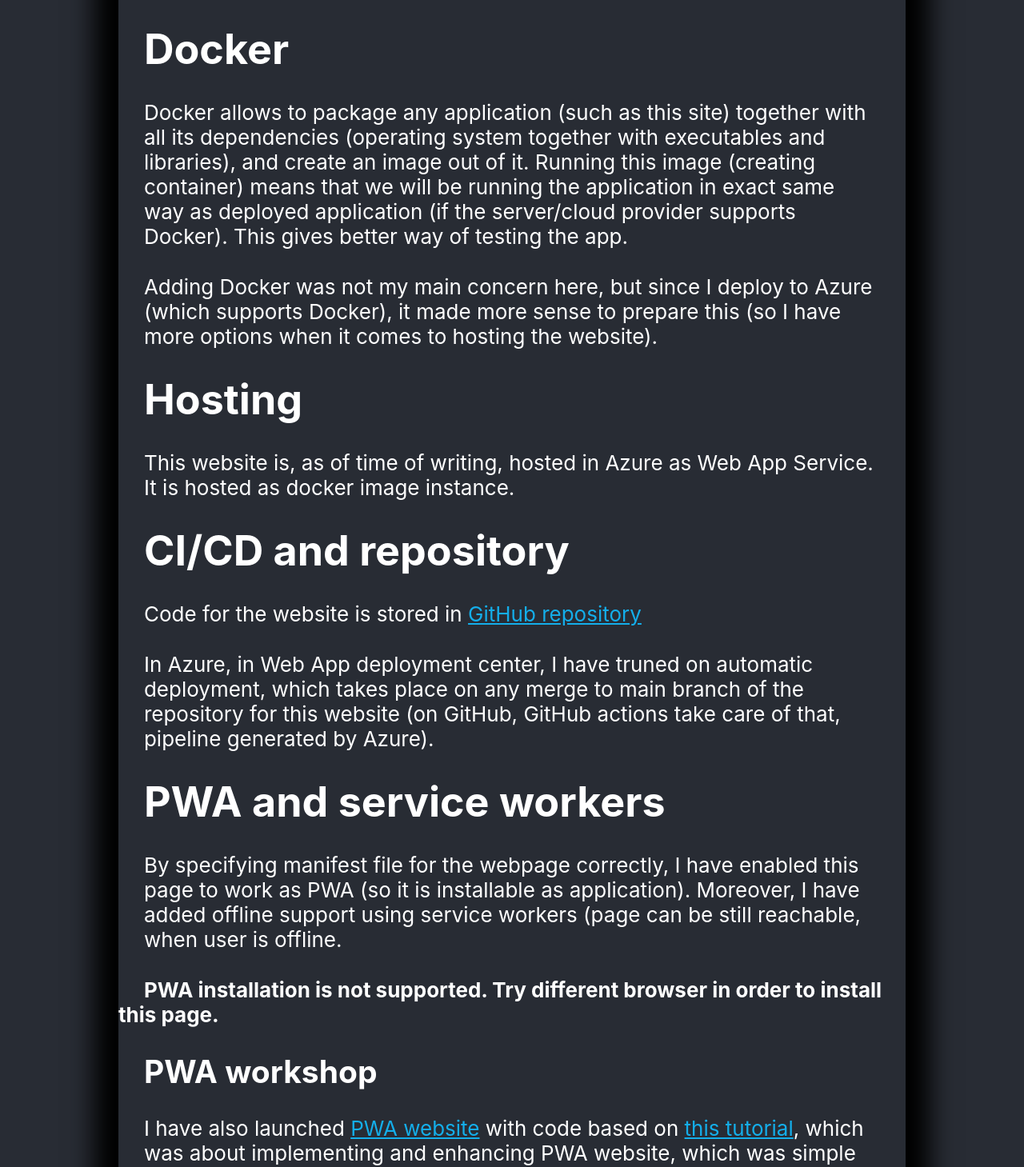
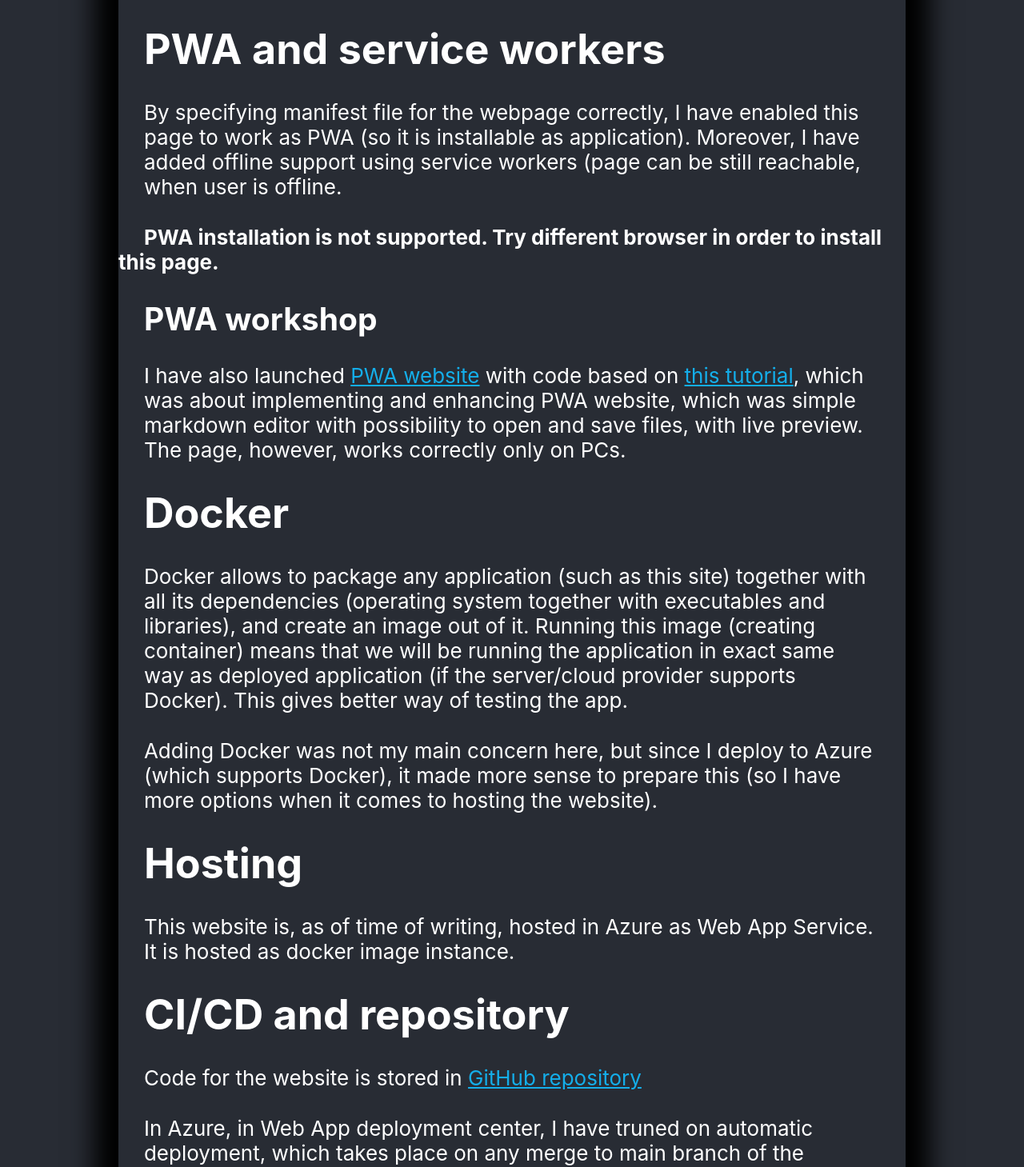
Before and after one commit to mturczyn/about-intrinsic, a React (Create React App) app: page /technology-stack in a window 1280 px wide. Shown: the part 723-2182 px from the top of the page at 80% size. Built offline with nearby package versions, Linux system fonts and the light colour scheme.

Commit message:
Corrected appearance of TechStack page, corrected some translations.

```diff
--- a/src/TechStack/TechStack.css
+++ b/src/TechStack/TechStack.css
@@ -5,6 +5,16 @@ h4,
 h5,
 h6 {
     margin: 2rem;
+}
+
+#pwa-installation {
+    margin-left: 2rem;
+}
+
+#pwa-installation > strong {
+    margin: 0;
+    margin-inline-start: 1ch;
+    font-weight: normal;
 }
 
 strong {
@@ -18,7 +28,6 @@ strong[data-pwa-installed] {
 #pwa-install-button {
     padding: 0;
     font-size: inherit;
-    margin-left: 2rem;
     background: none !important;
     border: none;
     /*input has OS specific font-family*/
--- a/src/TechStack/index.tsx
+++ b/src/TechStack/index.tsx
@@ -22,11 +22,11 @@ const TechStack = () => {
         pwaInstaller.prompt()
         // Wait for the user to respond to the prompt
         pwaInstaller.userChoice.then((choiceResult) => {
-            if (choiceResult.outcome === 'accepted') {
-                console.log('User accepted installation prompt')
-            } else {
-                console.log('User dismissed installation prompt')
-            }
+            console.log(
+                choiceResult.outcome === 'accepted'
+                    ? 'User accepted installation prompt'
+                    : 'User dismissed installation prompt'
+            )
         })
     }
 
@@ -78,6 +78,50 @@ const TechStack = () => {
                 </p>
             </Trans>
 
+            <h1>{t('PWA and service workers')}</h1>
+            <p>
+                {t(
+                    'By specifying manifest file for the webpage correctly, I have enabled this page to work as PWA (so it is installable as application). Moreover, I have added offline support using service workers (page can be still reachable, when user is offline.'
+                )}
+            </p>
+            {pwaInstalled ? (
+                <strong data-pwa-installed>
+                    {t('Already installed as PWA')}
+                </strong>
+            ) : pwaInstallationSupported ? (
+                <div id="pwa-installation">
+                    <button id="pwa-install-button" onClick={installPwa}>
+                        {t('Install the page as PWA')}
+                    </button>
+                    <strong>
+                        {t(
+                            '(if link is not working, try different browser, as some browsers, like Opera, do not support PWAs)'
+                        )}
+                    </strong>
+                </div>
+            ) : (
+                <strong>
+                    {t(
+                        'PWA installation is not supported. Try different browser in order to install this page.'
+                    )}
+                </strong>
+            )}
+            <h2>{t('PWA workshop')}</h2>
+            <Trans i18nKey={'pwa-workshop-description'}>
+                <p>
+                    <a
+                        rel="noreferrer"
+                        href="https://pwa-workshop-codelab.vercel.app"
+                        target="_blank"
+                    ></a>
+                    <a
+                        rel="noreferrer"
+                        href="https://web.dev/articles/new-pwa-training"
+                        target="_blank"
+                    ></a>
+                </p>
+            </Trans>
+
             <h1>Docker</h1>
             <Trans>
                 <p>
@@ -123,43 +167,6 @@ const TechStack = () => {
                     actions take care of that, pipeline generated by Azure).
                 </p>
             </Trans>
-
-            <h1>{t('PWA and service workers')}</h1>
-            <p>
-                {t(
-                    'By specifying manifest file for the webpage correctly, I have enabled this page to work as PWA (so it is installable as application). Moreover, I have added offline support using service workers (page can be still reachable, when user is offline.'
-                )}
-            </p>
-            {pwaInstalled ? (
-                <strong data-pwa-installed>
-                    {t('Already installed as PWA')}
-                </strong>
-            ) : pwaInstallationSupported ? (
-                <button id="pwa-install-button" onClick={installPwa}>
-                    {t('Install the page as PWA')}
-                </button>
-            ) : (
-                <strong>
-                    {t(
-                        'PWA installation is not supported. Try different browser in order to install this page.'
-                    )}
-                </strong>
-            )}
-            <h2>{t('PWA workshop')}</h2>
-            <Trans i18nKey={'pwa-workshop-description'}>
-                <p>
-                    <a
-                        rel="noreferrer"
-                        href="https://pwa-workshop-codelab.vercel.app"
-                        target="_blank"
-                    ></a>
-                    <a
-                        rel="noreferrer"
-                        href="https://web.dev/articles/new-pwa-training"
-                        target="_blank"
-                    ></a>
-                </p>
-            </Trans>
         </>
     )
 }
--- a/src/i18n.ts
+++ b/src/i18n.ts
@@ -38,7 +38,7 @@ const resources = {
             frameworkAndLibraries: 'Frameworki i biblioteki',
             '<p>To create this website, I have used React framework, in order to optimize development process. I did not use any advanced React features, such as hooks, as this page did not require complex logic. I think, I could even find lighter library, with fewer features, that would accomplish the same.</p><p>I also used React libraries for features: routing is implemented with react-router package and there is multilanguage (PL and ENG) support, thanks to react-nexti18n package.</p>':
                 '<p>Do stworzenia tej strony użyłem frameworka React, aby zoptymalizować proces deweloperski. Nie korzystałem z zaawansowanych funkcji React, takich jak haki (hooks), ponieważ ta strona nie wymagała skomplikowanej logiki. Myślę, że mogłem nawet znaleźć lżejszą bibliotekę, z mniejszą liczbą funkcji, która osiągnęłaby to samo.</p><p>Użyłem również bibliotek React do funkcji: routing jest implementowany przy użyciu pakietu react-router, a obsługiwane są różne języki (PL i ENG), dzięki pakietowi react-nexti18n.</p>',
-            '<p>Docker allows to package any application (such as this site) together with all its dependencies (operating system together with executables and libraries), and create an image out of it. Running this image (creating container) means that we will be running the application in exact same way as deployed application (if the server/cloud provider supports Docker). This gives better way of testing the app.</p><p>Adding Docker was not my main concern here, but since I deploy to Azure (which supports Docker), it made more sense to prepare this (so I have more options when it comes to hosting the website).</p>': `<p>Docker pozwala spakować dowolną aplikację (taką jak ta strona) wraz ze wszystkimi jej zależnościami (system operacyjny wraz z plikami wykonywalnymi i bibliotekami) i stworzyć z niej obraz. Uruchomienie tego obrazu (tworzenie kontenera) oznacza, że uruchamiamy aplikację w dokładnie taki sam sposób, jak wdrożona aplikacja (jeśli serwer/dostawca chmury obsługuje Docker). Daje to lepszy sposób testowania aplikacji.</p><p>Dodanie Docker-a nie było moim głównym zmartwieniem tutaj, ale ponieważ wdrażam na Azure (które obsługuje Docker), miało to sens, aby być przygotowanym (więcej opcji dotyczących hostingu strony).</p>`,
+            '<p>Docker allows to package any application (such as this site) together with all its dependencies (operating system together with executables and libraries), and create an image out of it. Running this image (creating container) means that we will be running the application in exact same way as deployed application (if the server/cloud provider supports Docker). This gives better way of testing the app.</p><p>Adding Docker was not my main concern here, but since I deploy to Azure (which supports Docker), it made more sense to prepare this (so I have more options when it comes to hosting the website).</p>': `<p>Docker pozwala spakować dowolną aplikację (taką jak ta strona) wraz ze wszystkimi jej zależnościami (system operacyjny wraz z plikami wykonywalnymi i bibliotekami) i stworzyć z niej obraz. Uruchomienie tego obrazu (tworzenie kontenera) oznacza, że uruchamiamy aplikację w dokładnie taki sam sposób, jak wdrożona aplikacja (jeśli serwer/dostawca chmury obsługuje Docker). Daje to lepszy sposób testowania aplikacji.</p><p>Dodanie Dockera nie było moim głównym zmartwieniem tutaj, ale ponieważ wdrażam na Azure (które obsługuje Docker), miało to sens, aby być przygotowanym (więcej opcji dotyczących hostingu strony).</p>`,
             'This website is, as of time of writing, hosted in Azure as Web App Service. It is hosted as docker image instance.':
                 'Ta strona jest, w chwili pisania, hostowana w Azure jako usługa Web App. Jest hostowana jako instancja obrazu Docker.',
             CICD: 'CI/CD',
@@ -60,6 +60,8 @@ const resources = {
             'PWA installation is not supported. Try different browser in order to install this page.':
                 'Instalacja PWA nie jest obsługiwana. Wypróbuj inną przeglądarkę, aby zainstalować tę stronę.',
             'Already installed as PWA': 'Już zainstalowano jako PWA.',
+            '(if link is not working, try different browser, as some browsers, like Opera, do not support PWAs)':
+                '(jeśli link nie działa, należy spróbować z inną przeglądarką, ponieważ niektóre przeglądarki, jak Opera, nie wspierają PWA)',
             // Misc
             'I have worked for following companies throughout my career:':
                 'Przez całą moją karierę pracowałem dla następujących firm:',
@@ -129,6 +131,8 @@ const resources = {
             'PWA installation is not supported. Try different browser in order to install this page.':
                 'PWA installation is not supported. Try different browser in order to install this page.',
             'Already installed as PWA': 'Already installed as PWA.',
+            '(if link is not working, try different browser, as some browsers, like Opera, do not support PWAs)':
+                '(if link is not working, try different browser, as some browsers, like Opera, do not support PWAs)',
             // Misc
             'I have worked for following companies throughout my career:':
                 'I have worked for following companies throughout my career:',
```
